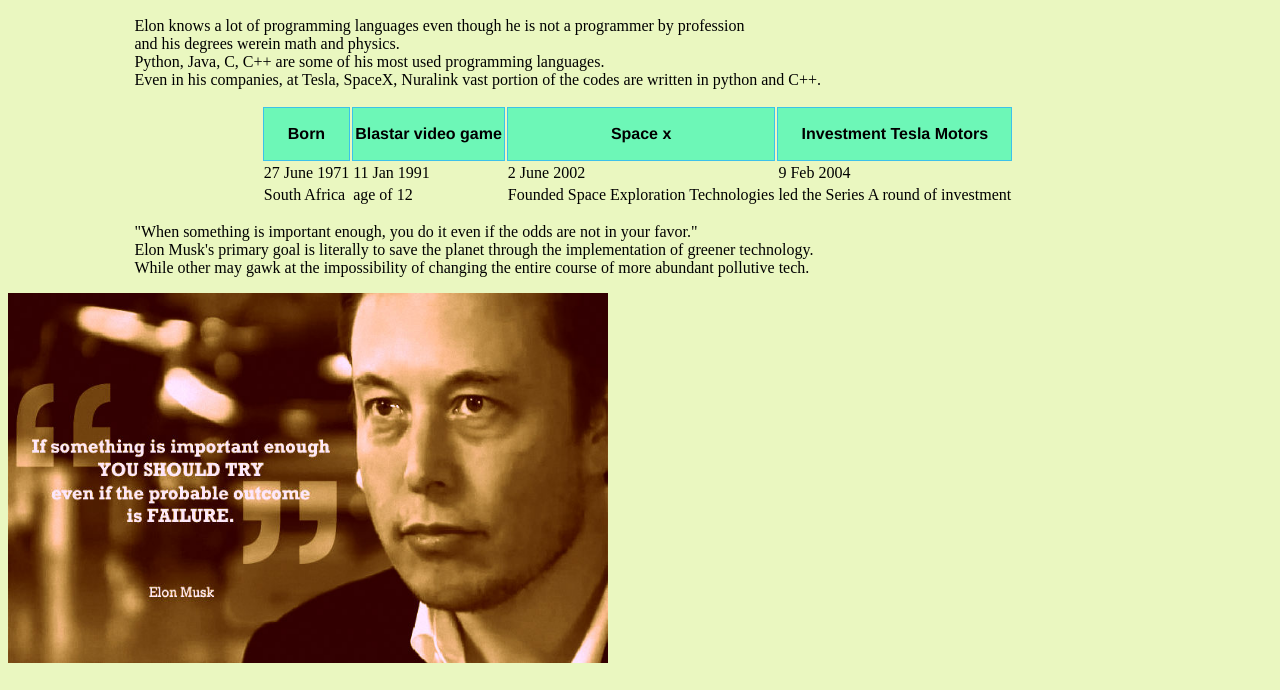
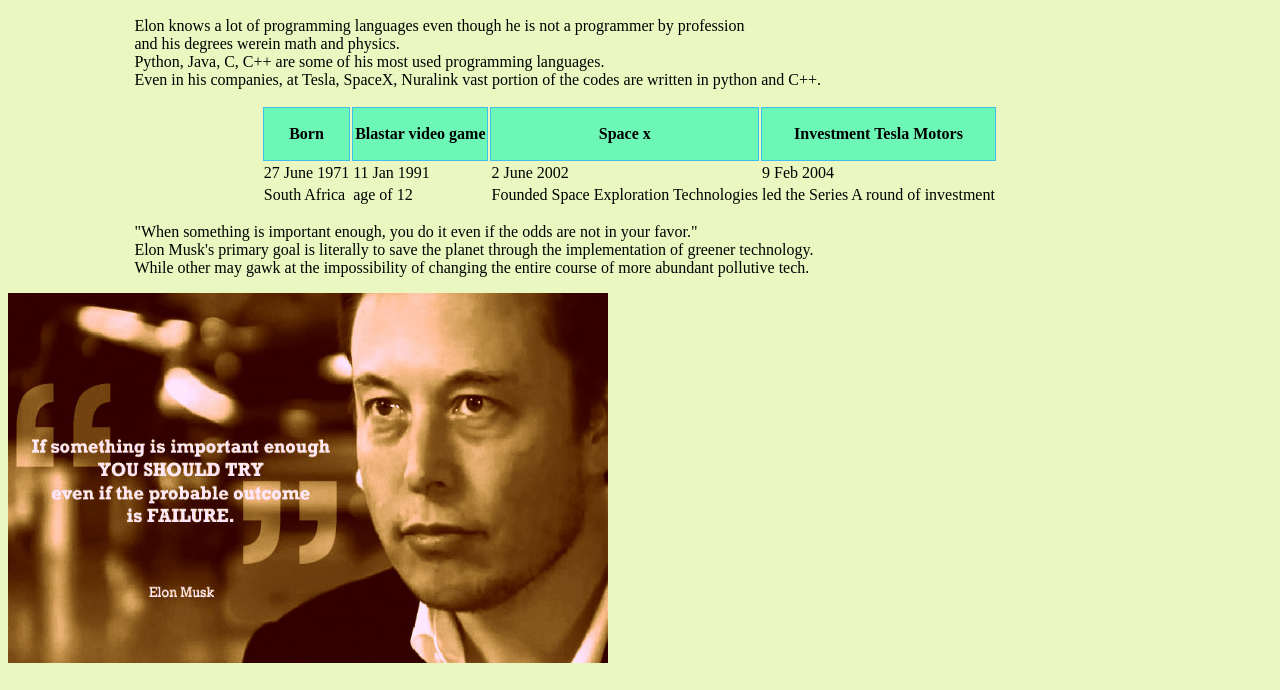
Before and after one commit to MTHS-ICS2O-2-2022/ICS2O-Assignment-01-Bonnie-Zhu, a plain HTML site: page index.html in a window 1280 px wide. Shown: the part 110-800 px from the top of the page. Drawn offline with Linux system fonts and the light colour scheme.

Commit message:
fixedagain

```diff
--- a/css/style.css
+++ b/css/style.css
@@ -21,7 +21,7 @@ th {
   border: 1px solid rgb(60 194 234);
   text-align: center;
   padding: 2px;
-  font-family: 'Franklin Gothic Medium', 'Arial Narrow', Arial, sans-serif;
+  font-family:unset;
 }
 
 p {
```
Also changed, not shown: index.html (+1 -0 lines), index2.html (+2 -0 lines).
